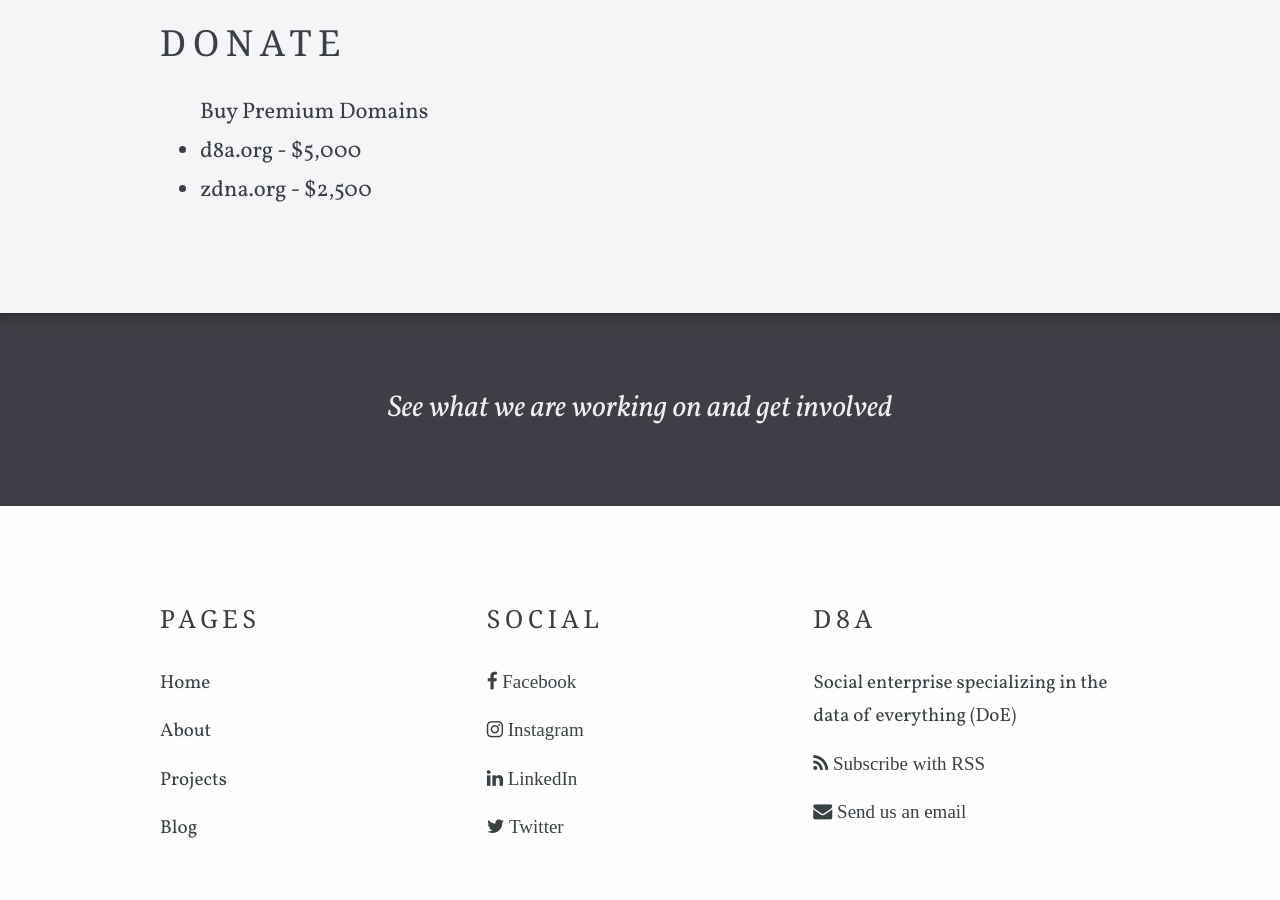
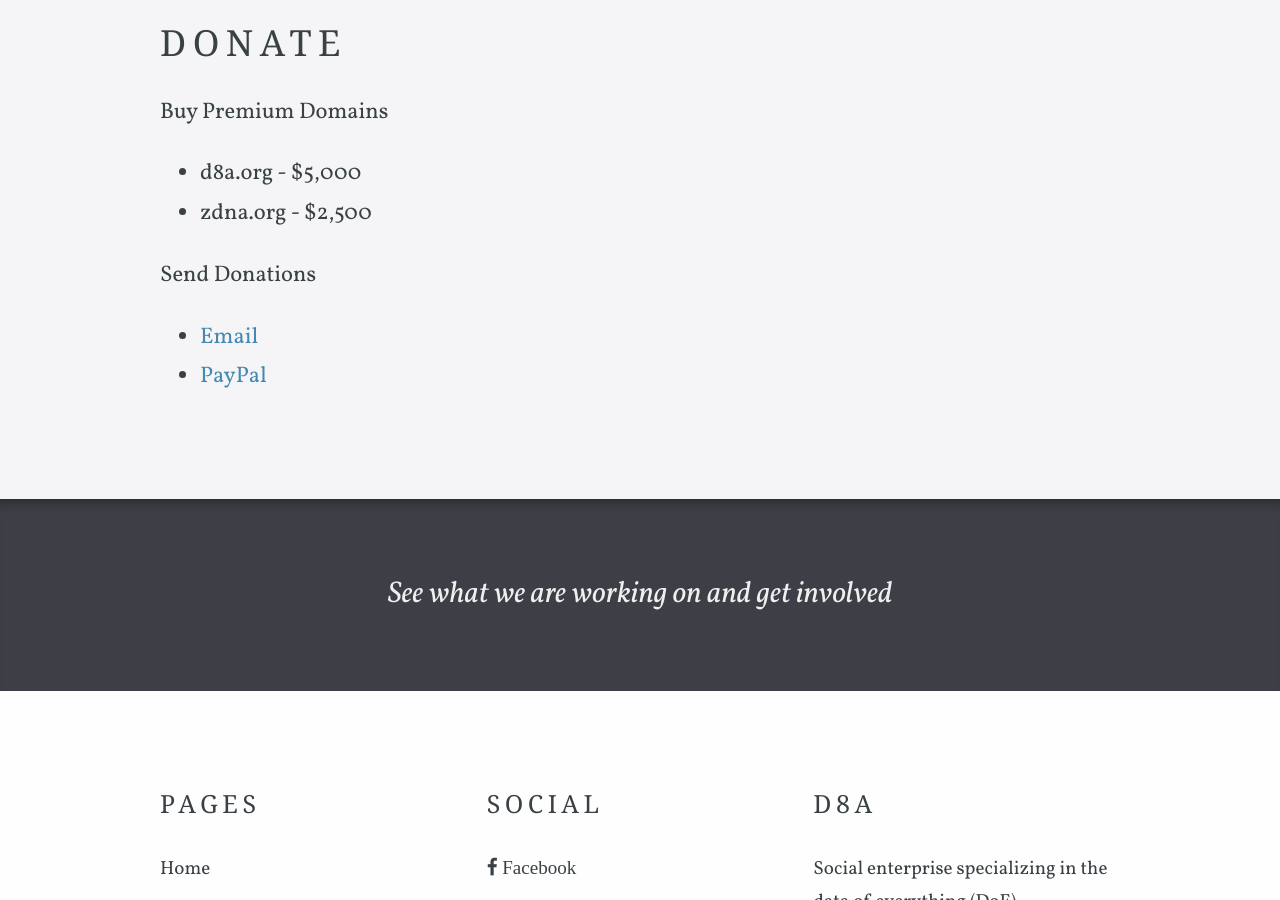
Before and after one commit to bioshack/d8a, a Jekyll site: the page built from people/donate.html, in a window 1280 px wide and 900 px high, scrolled down 484 px. Built offline with Jekyll 4.4.1, drawn with Linux system fonts in a browser that asks for light colours; some web fonts are replaced; comment, search, counter and statistics services are not loaded.

Commit message:
Update page

```diff
--- a/people/donate.html
+++ b/people/donate.html
@@ -7,8 +7,14 @@ navigation_order:
 ---
 
 <div class="editable">
-	<ul>Buy Premium Domains
+	<p>Buy Premium Domains</p>
+	<ul>
 		<li>d8a.org - $5,000</li>
 		<li>zdna.org - $2,500</li>
 	</ul>
+	<p>Send Donations</p>
+	<ul>
+		<li><a href="mailto:info@d8a.org" target="_blank">Email</a></li>
+		<li><a href="https://www.paypal.com/paypalme/megdna" target="_blank">PayPal</a></li>
+	</ul>
 </div>
```
